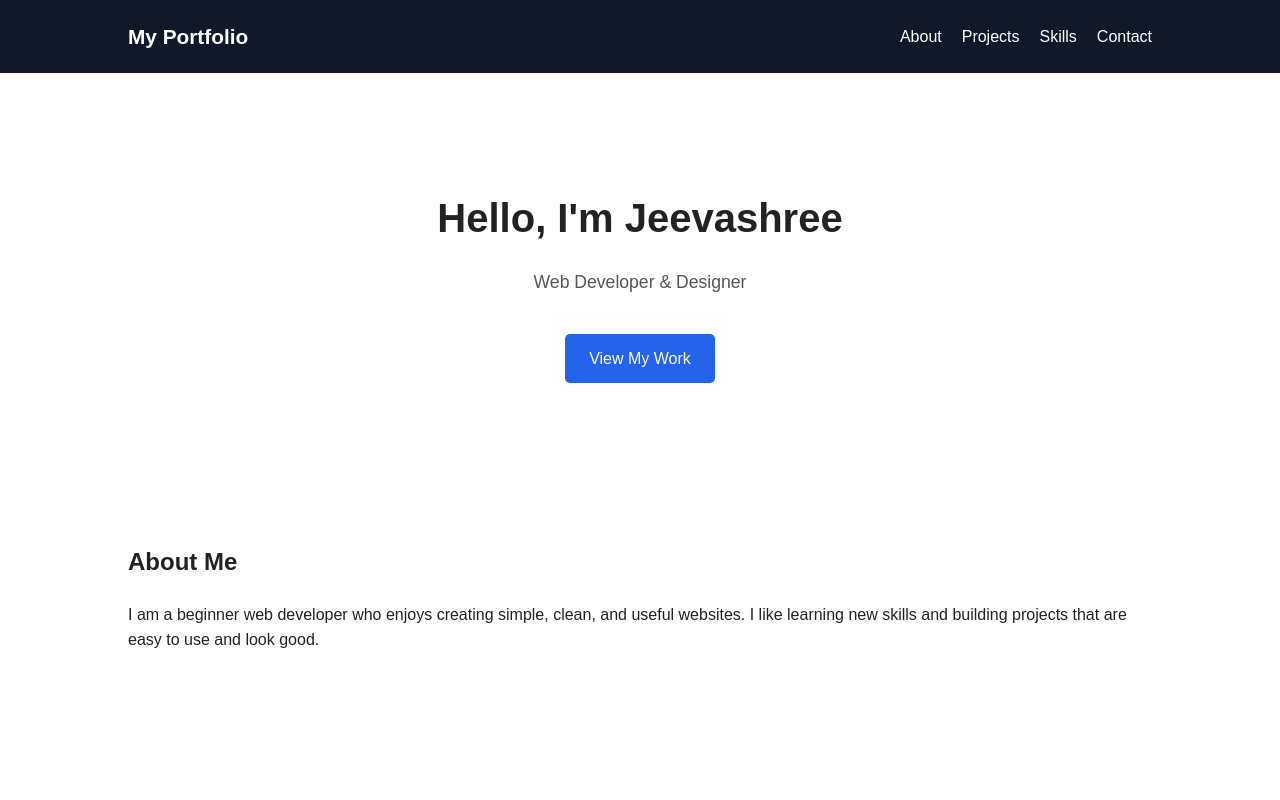
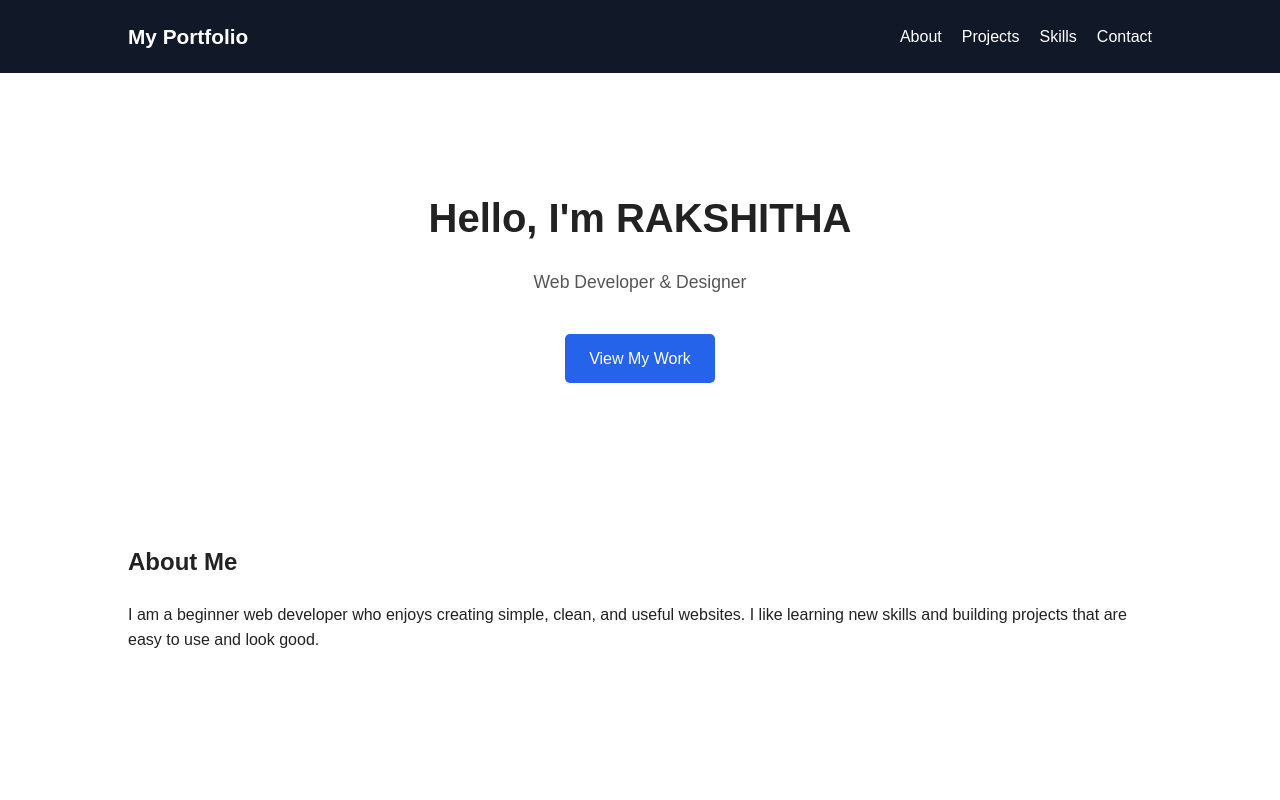
Before and after one commit to sec24cj016-oss/github-training, a plain HTML site: page index.html in a window 1280 px wide. Shown: the top 800 px of the page. Drawn offline with Linux system fonts and the light colour scheme.

Commit message:
version2

```diff
--- a/index.html
+++ b/index.html
@@ -156,7 +156,7 @@
     <main>
       <section class="hero">
         <div class="container">
-          <h1>Hello, I'm Jeevashree</h1>
+          <h1>Hello, I'm RAKSHITHA </h1>
           <p>Web Developer & Designer</p>
           <a href="#projects" class="btn">View My Work</a>
         </div>
```
